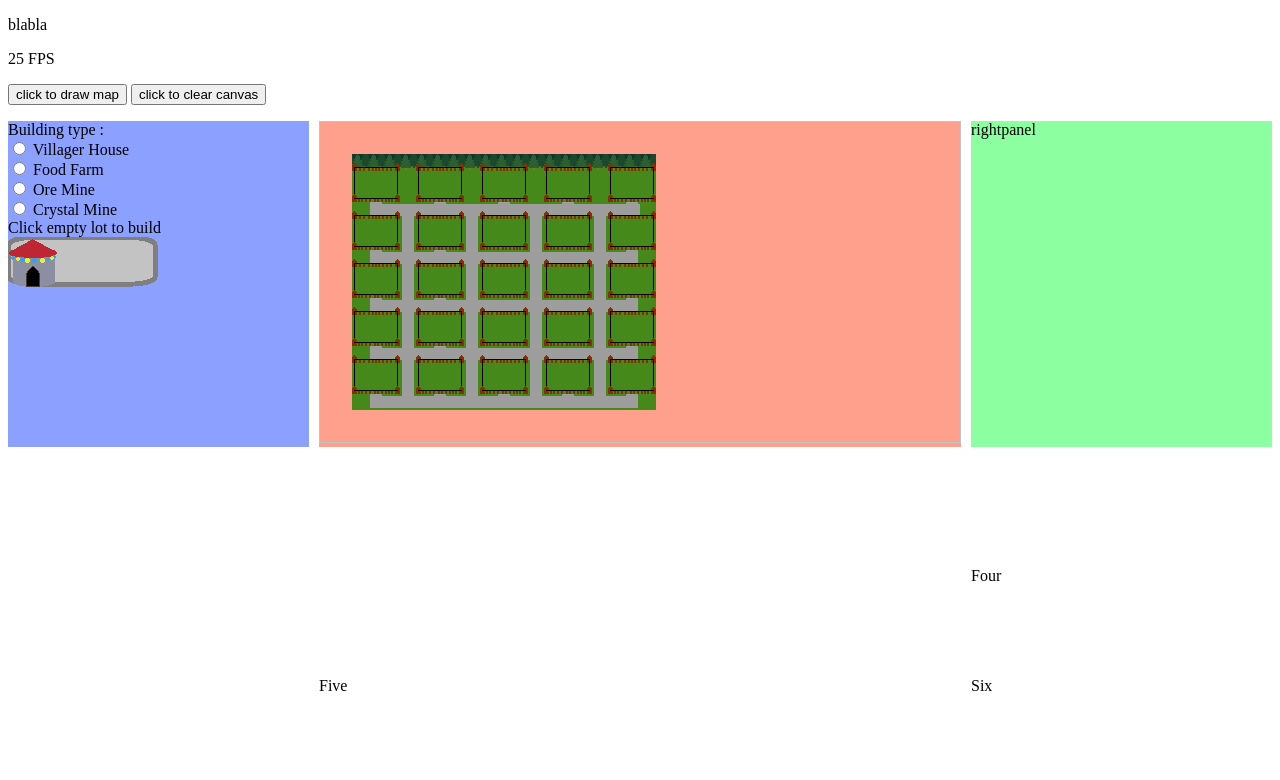
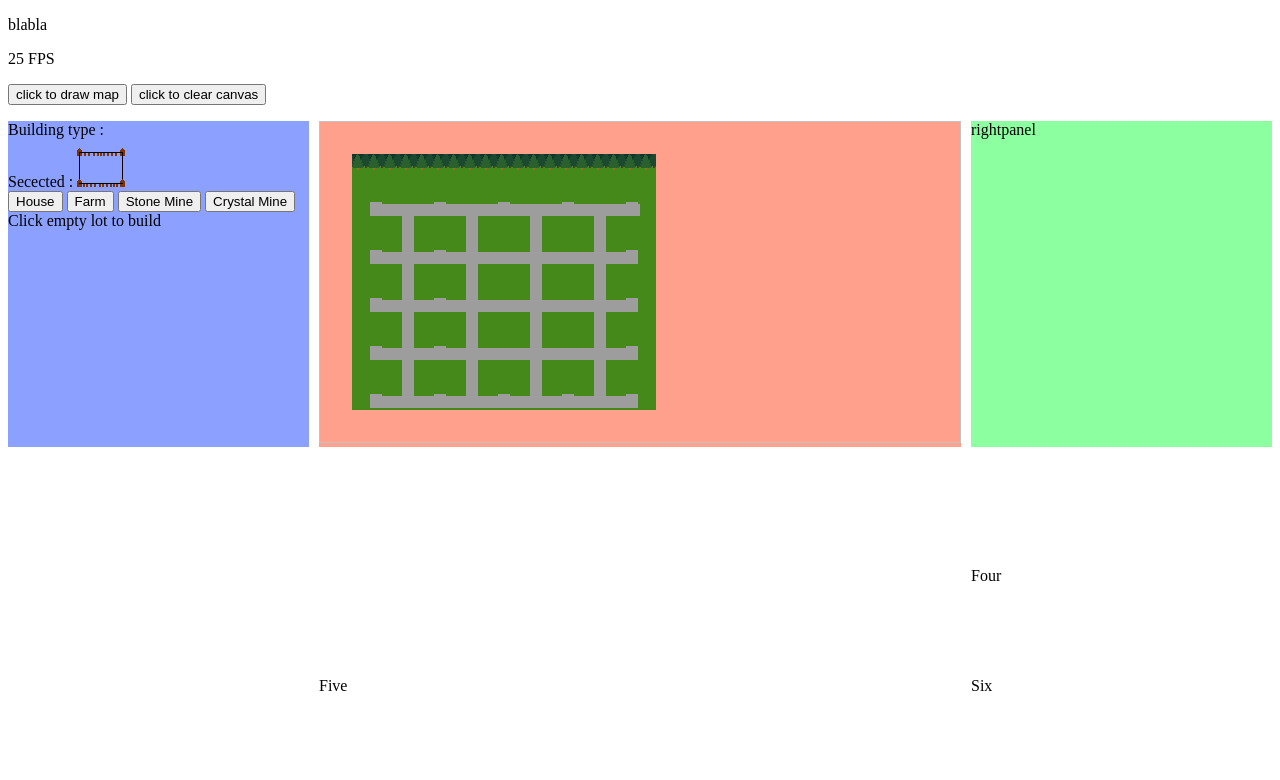
Before and after one commit to mathematico/Slimps, a plain HTML site: page index.html in a window 1280 px wide. Drawn offline with Linux system fonts and the light colour scheme; files whose address does not match are found by name.

Commit message:
Added building selection buttons and preview

```diff
--- a/index.html
+++ b/index.html
@@ -70,16 +70,15 @@
 	<div class="wrapper">
 		<div class="buildingsbuttonsframe">
 			Building type : <br>
-			<input type="radio" name="pickbuildingtype" value="HOUSE"> Villager House<br>
-			<input type="radio" name="pickbuildingtype" value="FARM"> Food Farm<br>
-			<input type="radio" name="pickbuildingtype" value="MINE"> Ore Mine <br>
-			<input type="radio" name="pickbuildingtype" value="CMINE"> Crystal Mine<br>
+			Secected : <img id="selected_building_preview_img" src="./Resources/building/emptylot.png" alt="Selection" /> <br>
+			<button  onclick=on_selected_building_type(1) > House </button>
+			<button  onclick=on_selected_building_type(2) > Farm </button>
+			<button  onclick=on_selected_building_type(3) > Stone Mine </button>
+			<button  onclick=on_selected_building_type(4) > Crystal Mine </button>
+			<br>
 			Click empty lot to build
 
-			<button onclick=on_selected_building_type(0) style="width: 150px; height: 50px;border: 0; cursor:pointer; background: transparent url(Resources/buildbutbgoff.png) no-repeat center top;">
-				<!---  calls a function in main.js --->
-				<img src="Resources/building/48x48.png" style="position:relative; right:50px; top:1px" alt="MINE" />
-			</button>
+
 
 
 
```
